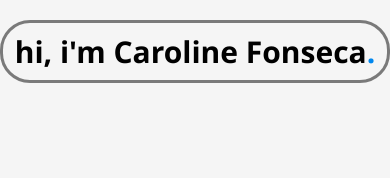
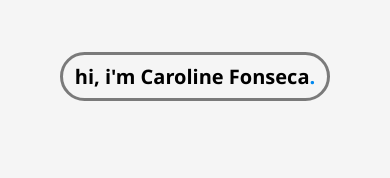
Before and after one commit to carolfons/social-media-3d, a plain HTML site: page index.html in a window 390 px wide. Shown: the top 178 px of the page. Drawn offline with Linux system fonts and the light colour scheme.

Commit message:
responsive

```diff
--- a/style.css
+++ b/style.css
@@ -172,13 +172,13 @@ ul li:hover:nth-child(4) a:after {
 
 /*--------------responsividade----------*/
 
-@media only screen and (max-width:650px){
+@media only screen and (max-width:700px){
     .title{
-        margin-top: auto;
+        margin-top: 10%;
     }
 
     .title h1{
-        font-size: 30px;
+        font-size: 20px;
     }
 
      ul{
```
